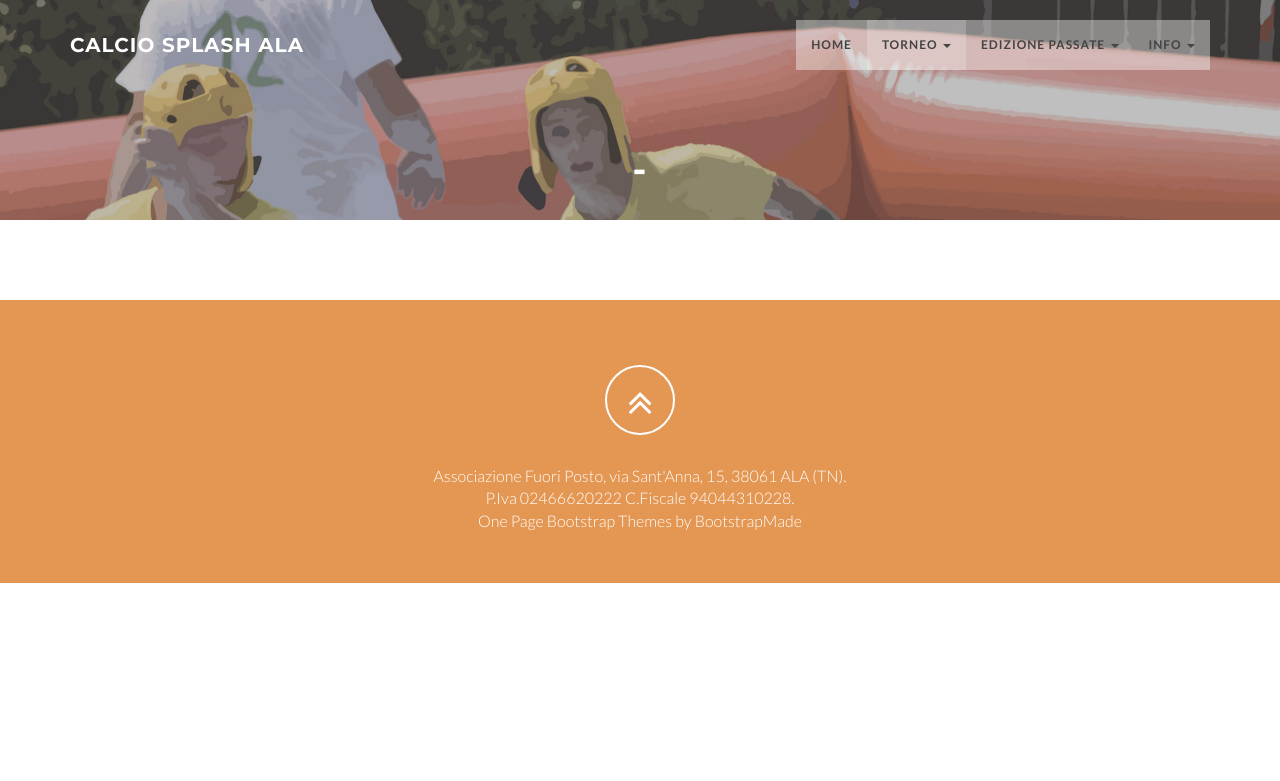
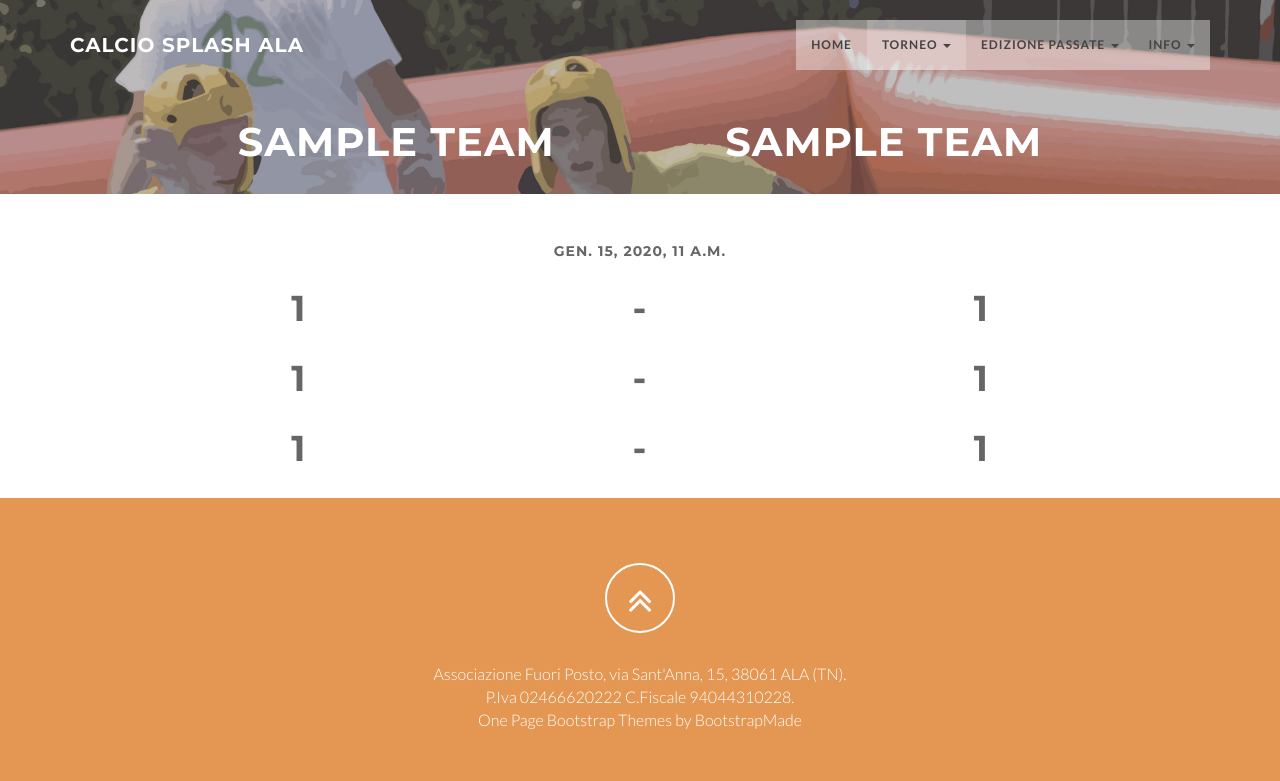
Before and after one commit to stellamargonar/calcio_splash, a Django app: page /beachmatch/1 in a window 1280 px wide. Shown: the top 781 px of the page. Run offline with Django 3.2, Linux system fonts and the light colour scheme; tables that the repository leaves empty hold one stand-in row (values such as "Sample post"); some libraries are stand-ins or nearby versions.

Commit message:
better view for beach gironi and match

```diff
--- a/calcio_splash/templates/match.html
+++ b/calcio_splash/templates/match.html
@@ -19,6 +19,7 @@
                                     </div>
                                 </div>
                                 <div class="row">
+                                    {% if not is_beach %}
                                     <div class="col-xs-5">
                                         <h1>{{ match.team_a_score }}</h1>
                                     </div>
@@ -26,6 +27,7 @@
                                     <div class="col-xs-5">
                                         <h1>{{ match.team_b_score }}</h1>
                                     </div>
+                                    {% endif %}
                                 </div>
                             </div>
                         </div>
@@ -47,6 +49,32 @@
 
         <div class="container">
             <div class="row">
+                {% if is_beach %}
+                    <div class="col-xs-5">
+                        <h1>{{ match.team_a_set_1|default_if_none:"" }}</h1>
+                    </div>
+                    <div class="col-xs-2"><h1>-</h1></div>
+                    <div class="col-xs-5">
+                        <h1>{{ match.team_b_set_1|default_if_none:"" }}</h1>
+                    </div>
+                    {% if match.group.is_final %}
+                        <div class="col-xs-5">
+                            <h1>{{ match.team_a_set_2|default_if_none:"" }}</h1>
+                        </div>
+                        <div class="col-xs-2"><h1>-</h1></div>
+                        <div class="col-xs-5">
+                            <h1>{{ match.team_b_set_2|default_if_none:"" }}</h1>
+                        </div>
+                        <div class="col-xs-5">
+                            <h1>{{ match.team_a_set_3|default_if_none:"" }}</h1>
+                        </div>
+                        <div class="col-xs-2"><h1>-</h1></div>
+                        <div class="col-xs-5">
+                            <h1>{{ match.team_b_set_3|default_if_none:"" }}</h1>
+                        </div>
+                    {% endif %}
+
+                {% else %}
                     {% if match.goals %}
                         <div class="col-xs-6">
                             <ul class="team">
@@ -70,6 +98,8 @@
                             </ul>
                         </div>
                     {% endif %}
+
+                {% endif %}
             </div>
         </div>
     </section>
--- a/calcio_splash/views.py
+++ b/calcio_splash/views.py
@@ -74,6 +74,8 @@ class BeachMatchDetailView(DetailView):
 
     def get_context_data(self, **kwargs):
         context = super().get_context_data(**kwargs)
+        context['match'] = context['beachmatch']
+        context['is_beach'] = True
         return context
 
 
```
Also changed, not shown: calcio_splash/templates/group.html (+8 -5 lines), calcio_splash/templates/tournament.html (+14 -6 lines). Lines whose indentation alone changed are shown as unchanged.
